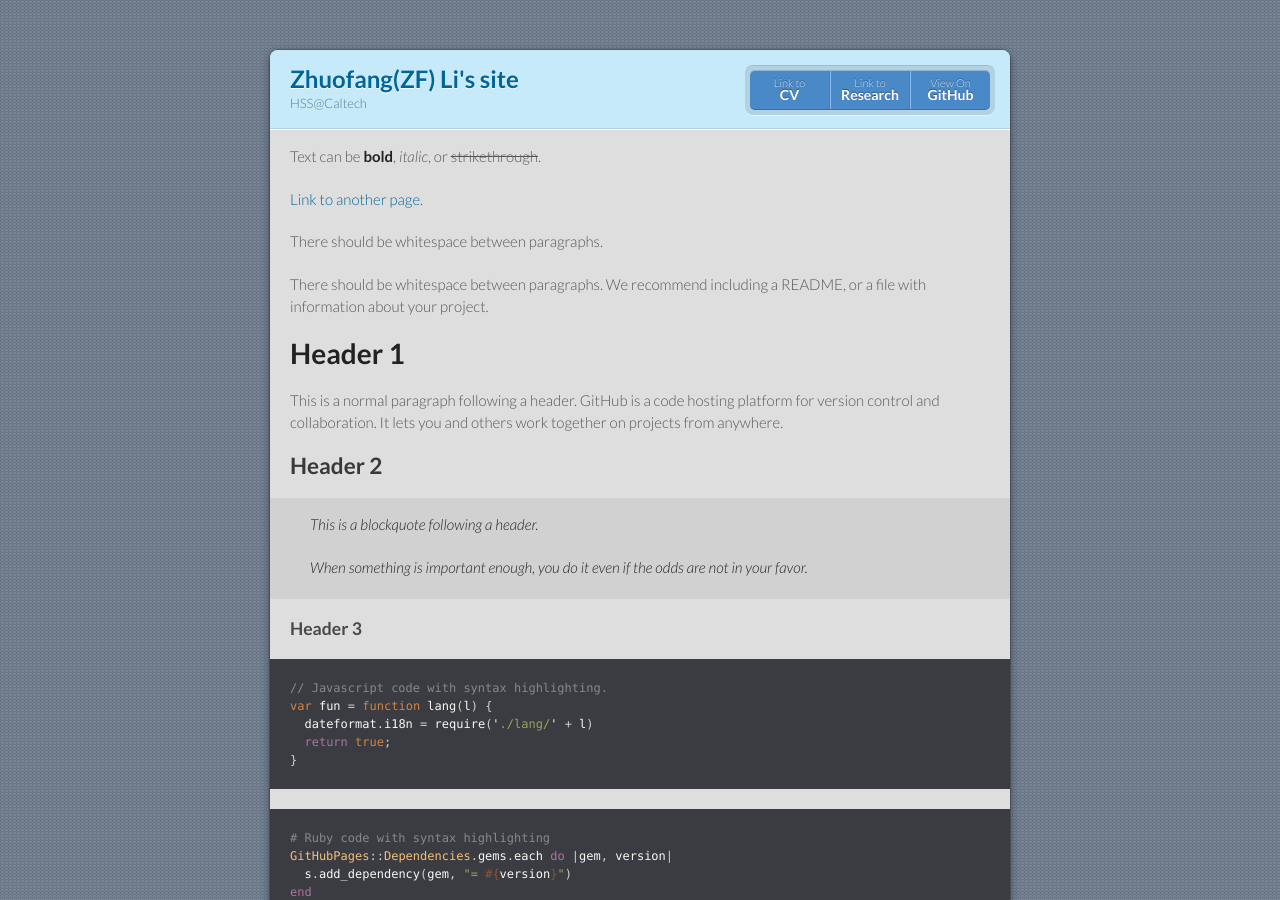
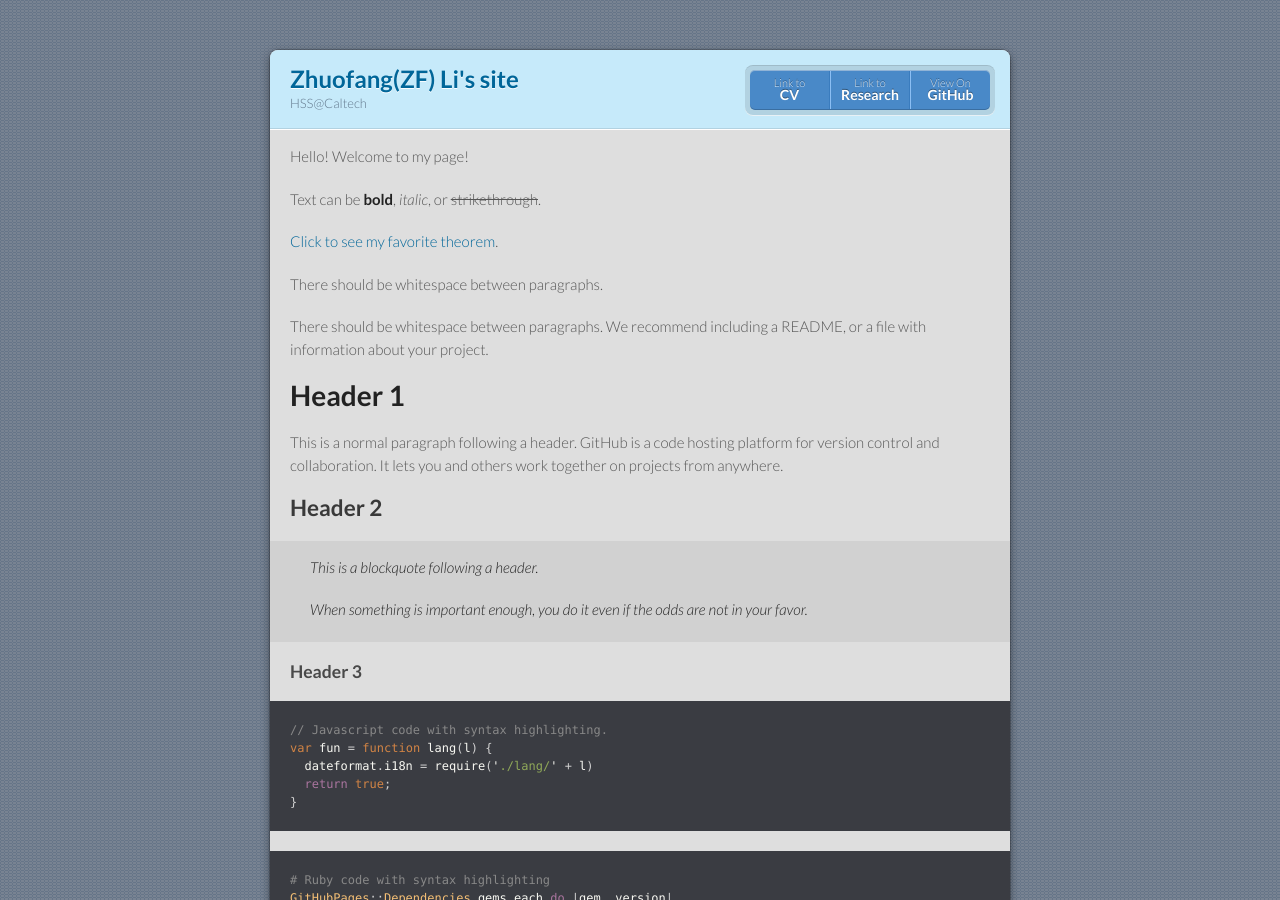
Before and after one commit to zhuofang/zhuofang.github.io, a Jekyll site: the page built from index.md, in a window 1280 px wide and 900 px high. Built offline with Jekyll 4.4.1, drawn with Linux system fonts in a browser that asks for light colours.

Commit message:
Update index.md

```diff
--- a/index.md
+++ b/index.md
@@ -2,9 +2,11 @@
 layout: default
 ---
 
+Hello! Welcome to my page!
+
 Text can be **bold**, _italic_, or ~~strikethrough~~.
 
-[Link to another page](./another-page.html).
+[Click to see my favorite theorem](./https://en.wikipedia.org/wiki/Spectral_theorem).
 
 There should be whitespace between paragraphs.
 
```
